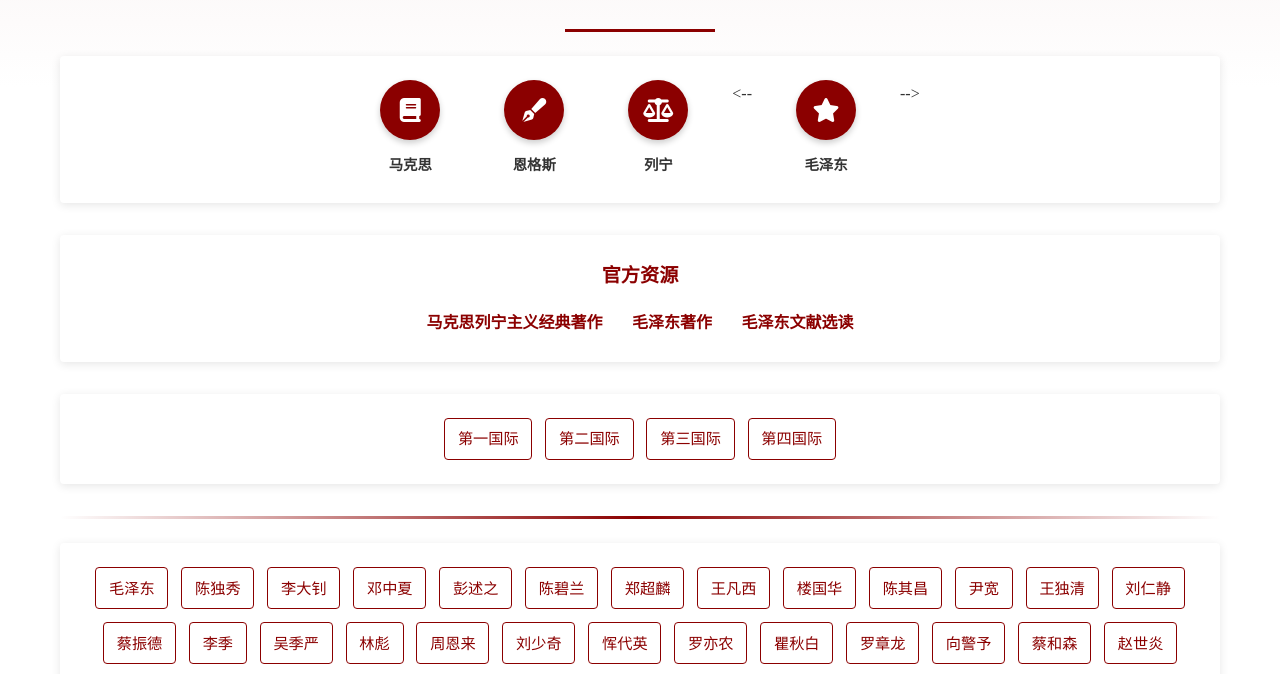
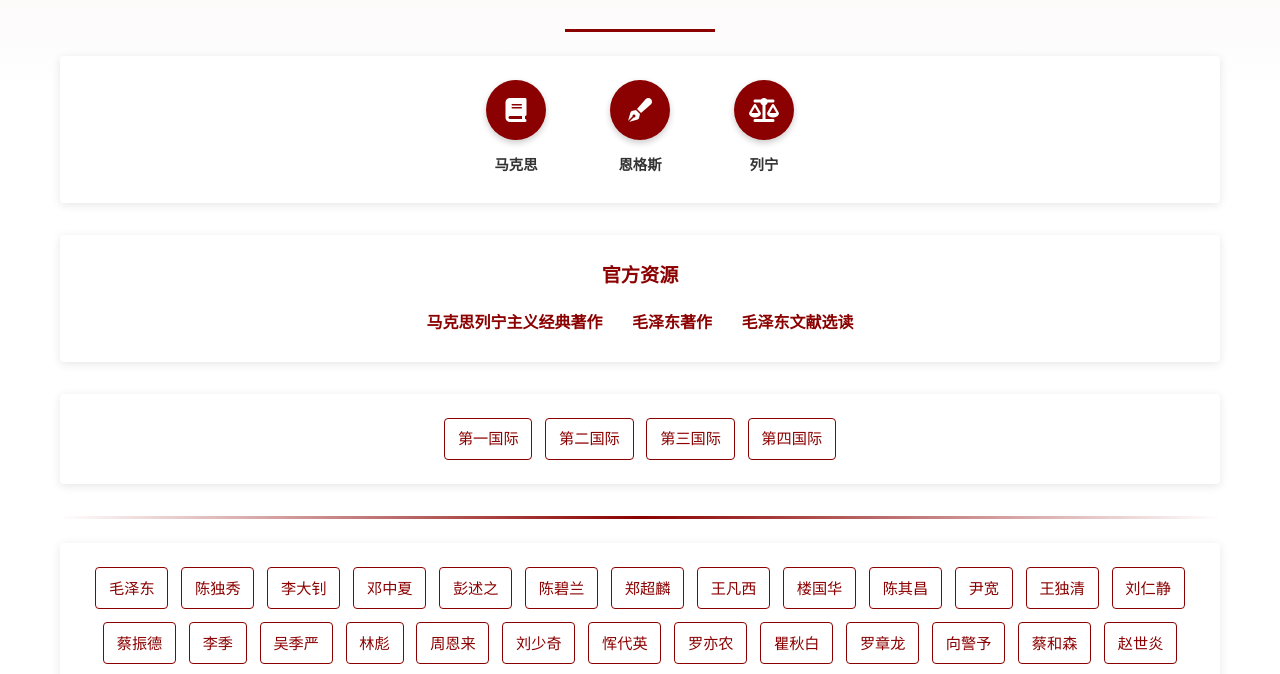
Before and after one commit to SU-INCN/marxists.org.cn-web, a plain HTML site: page chinese/index.html in a window 1280 px wide. Shown: the part 112-786 px from the top of the page. Drawn offline with Linux system fonts and the light colour scheme; a script that the page names is missing.

Commit message:
更新 index.html
注释

```diff
--- a/chinese/index.html
+++ b/chinese/index.html
@@ -49,7 +49,14 @@
         <div class="figure-item"><a href="marx/index.htm" target="_blank" style="text-decoration:none;color:inherit" title="马克思 Karl Marx"><div class="figure-icon"><i class="fas fa-book"></i></div><div class="figure-name">马克思</div></a></div>
         <div class="figure-item"><a href="engels/index.htm" target="_blank" style="text-decoration:none;color:inherit" title="恩格斯 Engels"><div class="figure-icon"><i class="fas fa-pen-fancy"></i></div><div class="figure-name">恩格斯</div></a></div>
         <div class="figure-item"><a href="lenin/index.htm" target="_blank" style="text-decoration:none;color:inherit" title="列宁 Lenin"><div class="figure-icon"><i class="fas fa-balance-scale"></i></div><div class="figure-name">列宁</div></a></div>
-        <--<div class="figure-item"><a href="maozedong/" target="_blank" style="text-decoration:none;color:inherit" title="毛泽东"><div class="figure-icon"><i class="fas fa-star"></i></div><div class="figure-name">毛泽东</div></a></div>-->
+<!--
+<div class="figure-item">
+  <a href="maozedong/" target="_blank" style="text-decoration:none;color:inherit" title="毛泽东">
+    <div class="figure-icon"><i class="fas fa-star"></i></div>
+    <div class="figure-name">毛泽东</div>
+  </a>
+</div>
+-->
 </section>
 
 <div class="official-links">
```
